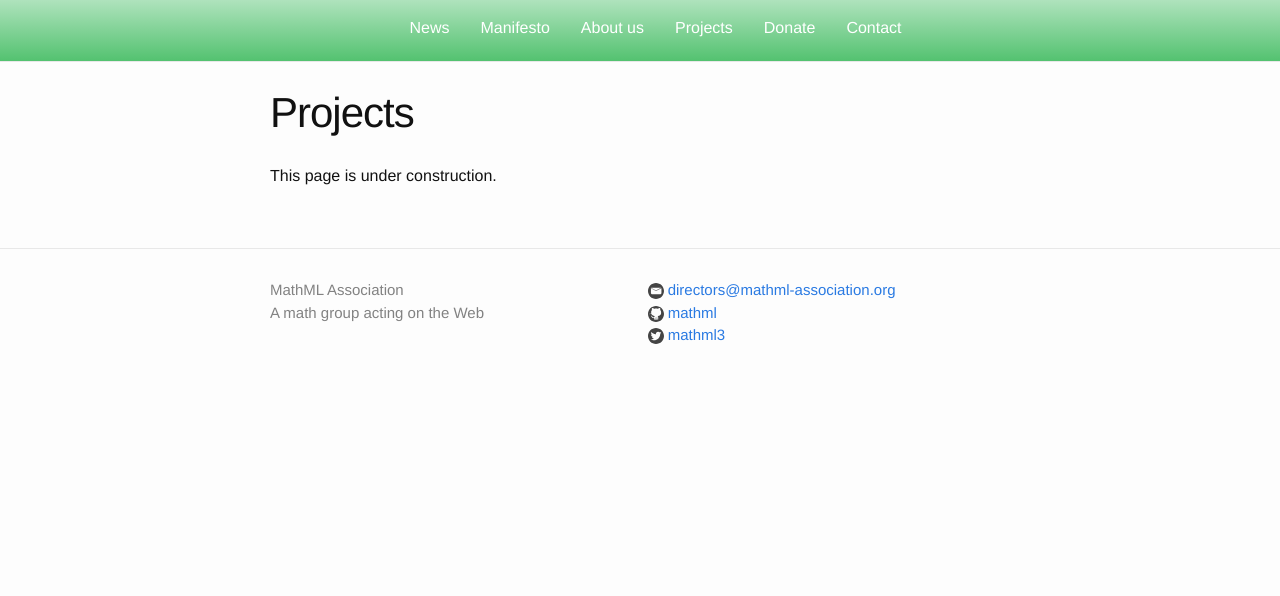
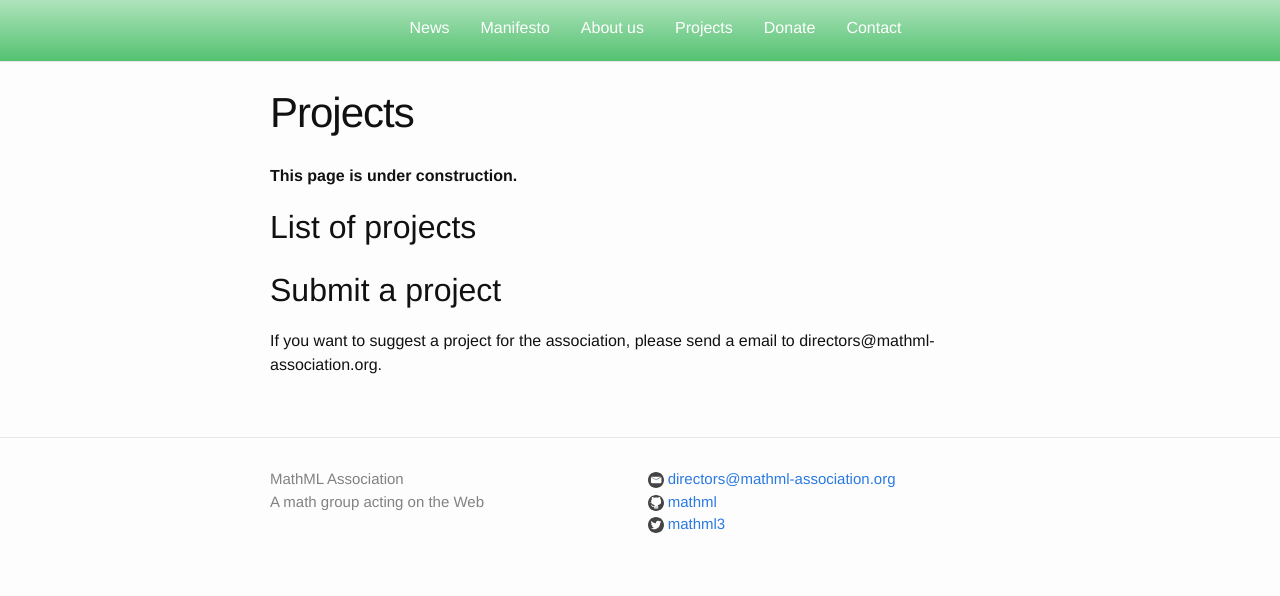
Before and after one commit to MathML/website, a Jekyll site: the page built from projects.md, in a window 1280 px wide. Shown: the part 325-921 px from the top of the page. Built offline with Jekyll 4.4.1, drawn with Linux system fonts in a browser that asks for light colours; before the commit the page ends 900 px from its top, so only the background shows below that.

Commit message:
Improve projects

```diff
--- a/_sass/_layout.scss
+++ b/_sass/_layout.scss
@@ -323,3 +323,11 @@
 .people-info a {
   text-decoration: none;
 }
+
+/* Projects */
+
+.project {
+  margin: 1em;
+  padding: 0.5em;
+  background-color: $scheme-color-1;
+}
--- a/projects.md
+++ b/projects.md
@@ -4,7 +4,9 @@
 projects:
 ---
 
-This page is under construction.
+**This page is under construction.**
+
+## List of projects
 
 {% for project in page.projects %}
 <div class="project">
@@ -13,3 +15,8 @@
 <p><strong>Coordinator:</strong> {{project.coordinator}}</p>
 </div>
 {% endfor %}
+
+## Submit a project
+
+If you want to suggest a project for the association,
+please send a email to {{ site.email }}.
```
